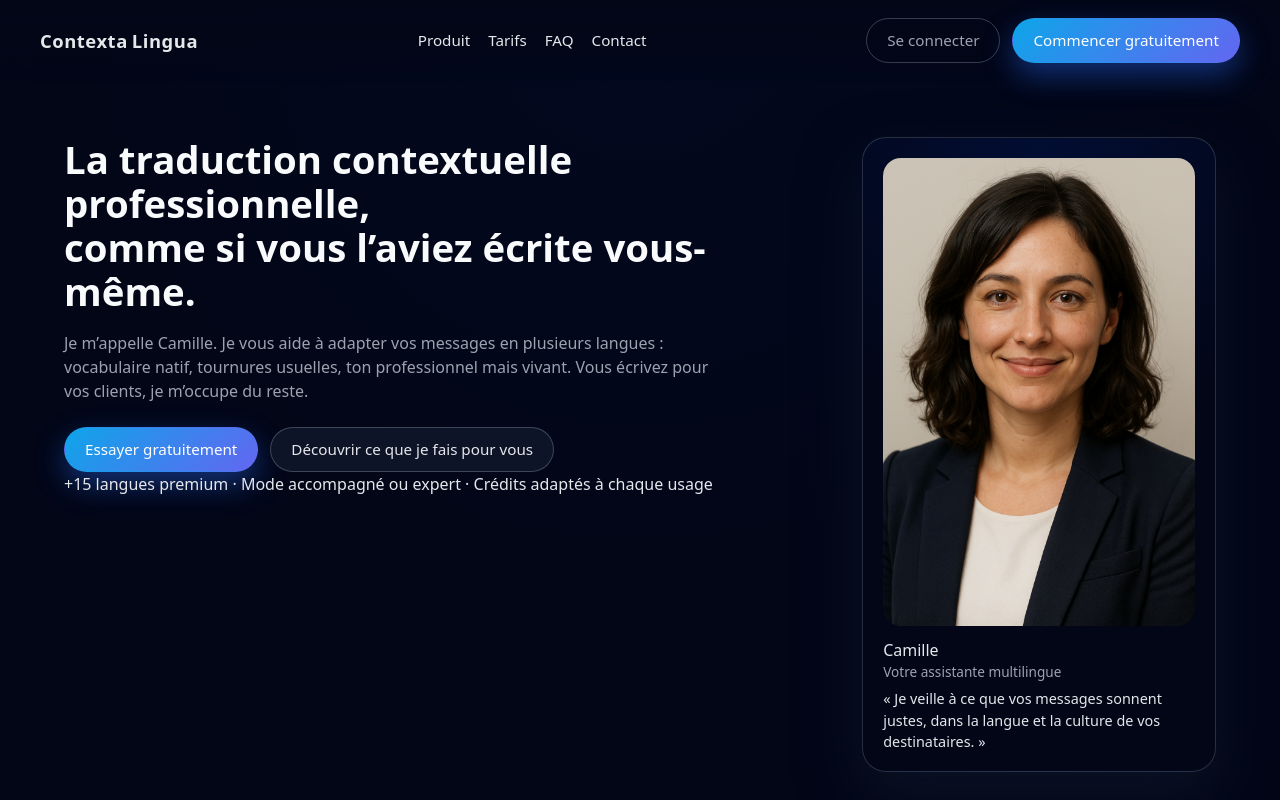
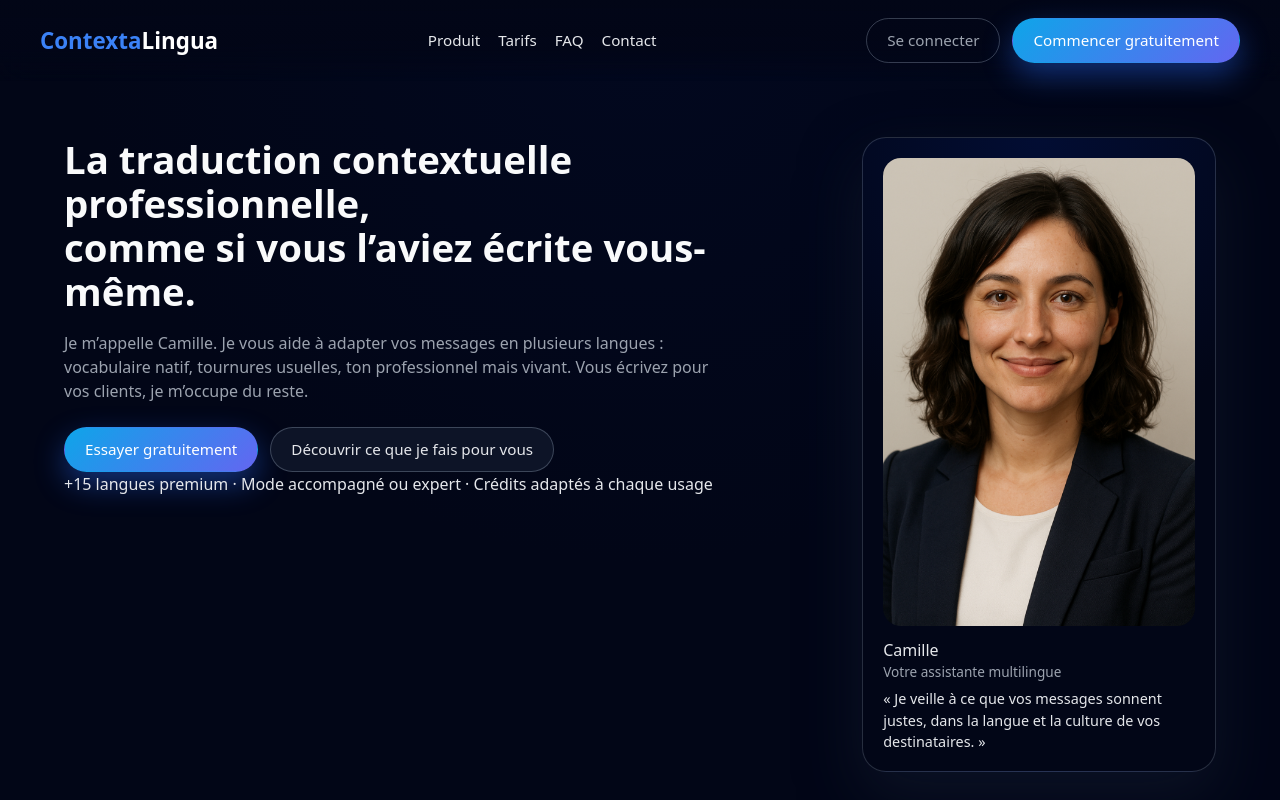
Before and after one commit to thomasdemaison/contextalingua-frontend, a plain HTML site: page index.html in a window 1280 px wide. Shown: the top 800 px of the page. Drawn offline with Linux system fonts and the light colour scheme.

Commit message:
Update index.html

```diff
--- a/index.html
+++ b/index.html
@@ -10,9 +10,9 @@
   <!-- HEADER -->
   <header class="site-header">
     <div class="container header-inner">
-      <a href="index.html" class="logo">
-        Contexta<span>Lingua</span>
-      </a>
+      <a href="index.html" class="header-logo">
+    <span class="contexta">Contexta</span><span class="lingua">Lingua</span>
+</a>
 
       <nav class="main-nav">
         <a href="produit.html">Produit</a>
```
